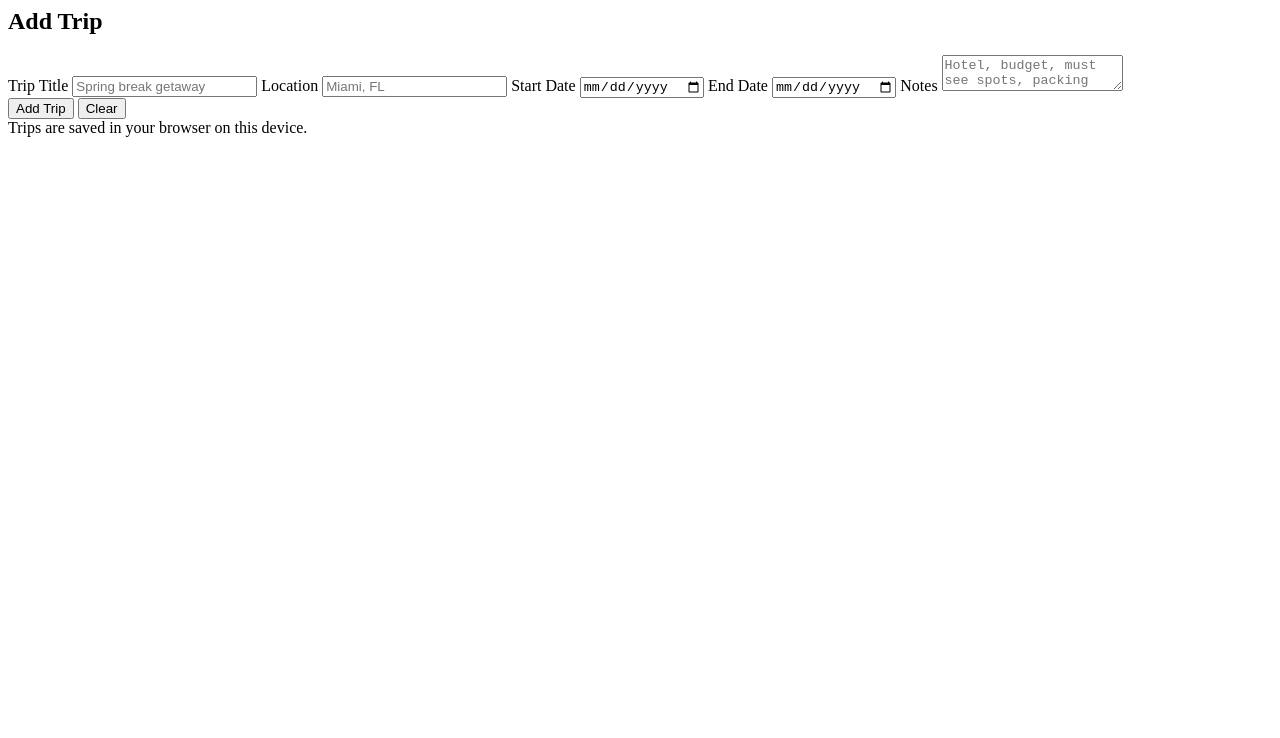
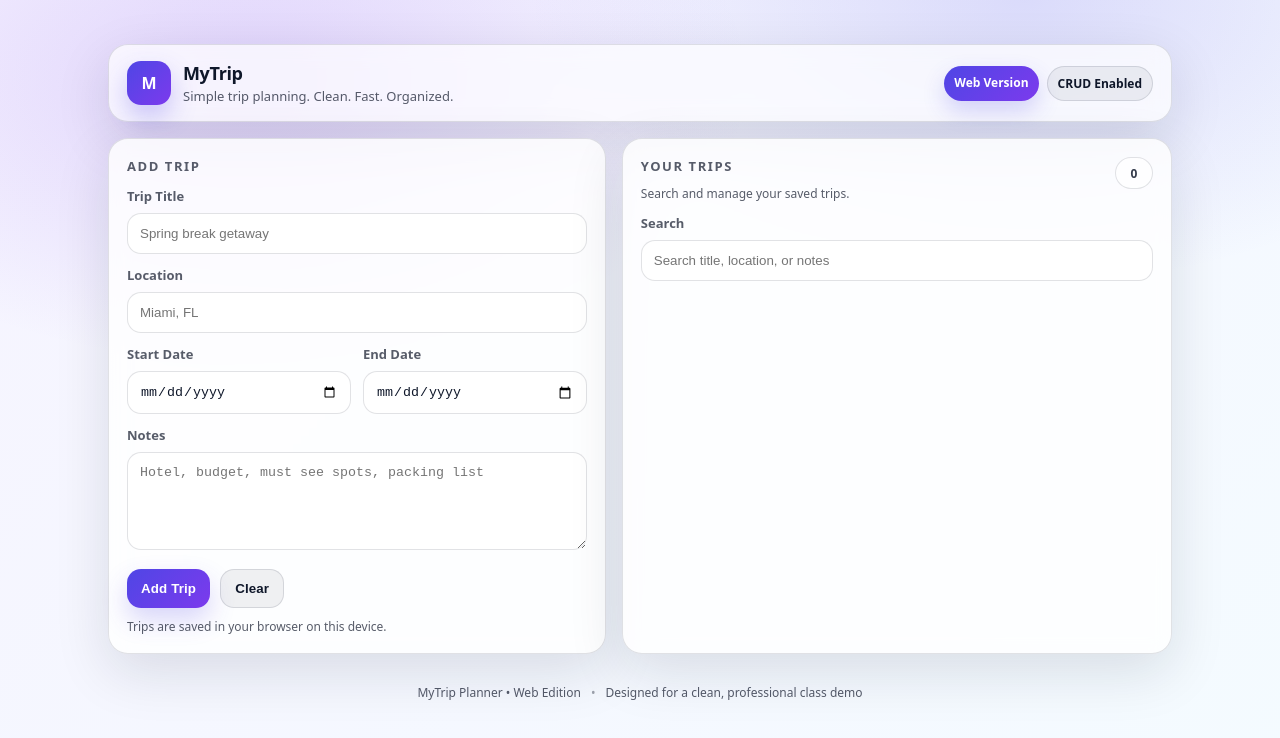
Before and after one commit to Amanda1772/mytrippwebsite, a plain HTML site: page index.html in a window 1280 px wide. Drawn offline with Linux system fonts and the light colour scheme.

Commit message:
Elegant UI redesign

```diff
--- a/index.html
+++ b/index.html
@@ -1,17 +1,49 @@
-<div class="container">
+<!DOCTYPE html>
+<html lang="en">
+<head>
+  <meta charset="UTF-8" />
+  <meta name="viewport" content="width=device-width, initial-scale=1.0"/>
+  <title>MyTrip Planner</title>
+  <link rel="stylesheet" href="style.css" />
+</head>
+
+<body>
+  <div class="shell">
+    <header class="hero">
+      <div class="brand">
+        <div class="logo">M</div>
+        <div>
+          <div class="brandName">MyTrip</div>
+          <div class="brandTag">Simple trip planning. Clean. Fast. Organized.</div>
+        </div>
+      </div>
+
+      <div class="heroRight">
+        <div class="pill">Web Version</div>
+        <div class="pill pillSoft">CRUD Enabled</div>
+      </div>
+    </header>
+
+    <section class="grid">
+      <div class="card">
         <h2>Add Trip</h2>
 
         <label for="title">Trip Title</label>
-  <input id="title" placeholder="Spring break getaway">
+        <input id="title" placeholder="Spring break getaway"/>
 
         <label for="location">Location</label>
-  <input id="location" placeholder="Miami, FL">
+        <input id="location" placeholder="Miami, FL"/>
 
+        <div class="twoCol">
+          <div>
             <label for="startDate">Start Date</label>
-  <input id="startDate" type="date">
-
+            <input id="startDate" type="date"/>
+          </div>
+          <div>
             <label for="endDate">End Date</label>
-  <input id="endDate" type="date">
+            <input id="endDate" type="date"/>
+          </div>
+        </div>
 
         <label for="notes">Notes</label>
         <textarea id="notes" placeholder="Hotel, budget, must see spots, packing list"></textarea>
@@ -23,3 +55,30 @@
 
         <div class="small">Trips are saved in your browser on this device.</div>
       </div>
+
+      <div class="card">
+        <div class="cardTop">
+          <div>
+            <h2>Your Trips</h2>
+            <div class="small">Search and manage your saved trips.</div>
+          </div>
+          <div class="count" id="countBadge">0</div>
+        </div>
+
+        <label for="search">Search</label>
+        <input id="search" placeholder="Search title, location, or notes" onkeyup="searchTrips()"/>
+
+        <ul id="tripList"></ul>
+      </div>
+    </section>
+
+    <footer class="footer">
+      <span>MyTrip Planner • Web Edition</span>
+      <span class="dot">•</span>
+      <span>Designed for a clean, professional class demo</span>
+    </footer>
+  </div>
+
+  <script src="script.js"></script>
+</body>
+</html>
--- a/script.js
+++ b/script.js
@@ -12,25 +12,32 @@ function clearForm(){
   document.getElementById("notes").value="";
 }
 
+function updateCount(n){
+  const el = document.getElementById("countBadge");
+  if (el) el.textContent = String(n);
+}
+
 function renderTrips(listToRender = trips){
   const list = document.getElementById("tripList");
   list.innerHTML="";
+
+  updateCount(listToRender.length);
 
   listToRender.forEach((trip,index)=>{
     const li = document.createElement("li");
     li.className = "tripCard";
 
-    const safeNotes = (trip.notes || "").trim();
+    const notes = (trip.notes || "").trim();
 
     li.innerHTML = `
       <div class="tripTop">
         <div>
-          <div class="tripTitle">${trip.title}</div>
-          <div class="tripMeta">${trip.location} • ${trip.startDate || ""} to ${trip.endDate || ""}</div>
+          <div class="tripTitle">${escapeHtml(trip.title)}</div>
+          <div class="tripMeta">${escapeHtml(trip.location)} • ${escapeHtml(trip.startDate || "")} to ${escapeHtml(trip.endDate || "")}</div>
         </div>
         <span class="delete" onclick="deleteTrip(${index})">Delete</span>
       </div>
-      ${safeNotes ? `<div class="tripNotes">${safeNotes}</div>` : ""}
+      ${notes ? `<div class="tripNotes">${escapeHtml(notes)}</div>` : ``}
     `;
 
     list.appendChild(li);
@@ -56,6 +63,9 @@ function addTrip(){
 }
 
 function deleteTrip(index){
+  const ok = confirm("Delete this trip?");
+  if (!ok) return;
+
   trips.splice(index,1);
   saveTrips();
   renderTrips();
@@ -78,4 +88,13 @@ function searchTrips(){
   renderTrips(filtered);
 }
 
+function escapeHtml(str){
+  return String(str)
+    .replaceAll("&","&amp;")
+    .replaceAll("<","&lt;")
+    .replaceAll(">","&gt;")
+    .replaceAll('"',"&quot;")
+    .replaceAll("'","&#039;");
+}
+
 renderTrips();
--- a/style.css
+++ b/style.css
@@ -2,8 +2,9 @@
   --bg1:#f6f4ff;
   --bg2:#f4fbff;
 
-  --card:#ffffff;
-  --border:rgba(15, 23, 42, 0.10);
+  --card:rgba(255,255,255,0.82);
+  --cardSolid:#ffffff;
+  --border:rgba(15, 23, 42, 0.12);
 
   --text:#0f172a;
   --muted:rgba(15, 23, 42, 0.70);
@@ -11,7 +12,7 @@
   --primary:#4f46e5;
   --primary2:#7c3aed;
 
-  --shadow: 0 18px 50px rgba(15, 23, 42, 0.10);
+  --shadow: 0 18px 55px rgba(15, 23, 42, 0.12);
 }
 
 *{ box-sizing:border-box; }
@@ -21,80 +22,196 @@ body{
   font-family: ui-sans-serif, system-ui, -apple-system, Segoe UI, Roboto, Arial, Helvetica, sans-serif;
   color:var(--text);
   background:
-    radial-gradient(900px 500px at 20% 10%, rgba(124, 58, 237, 0.16), transparent 55%),
-    radial-gradient(900px 500px at 80% 0%, rgba(79, 70, 229, 0.14), transparent 55%),
+    radial-gradient(900px 520px at 20% 10%, rgba(124, 58, 237, 0.18), transparent 55%),
+    radial-gradient(900px 520px at 80% 0%, rgba(79, 70, 229, 0.16), transparent 55%),
     linear-gradient(135deg, var(--bg1), var(--bg2));
-  padding:48px 18px;
+  min-height:100vh;
 }
 
-h1{
-  text-align:center;
-  margin:0 0 18px 0;
-  font-size:34px;
-  letter-spacing:-0.02em;
-  font-weight:800;
+.shell{
+  max-width: 1100px;
+  margin: 0 auto;
+  padding: 44px 18px 30px;
 }
 
-.container{
-  background: rgba(255,255,255,0.78);
+.hero{
+  display:flex;
+  align-items:center;
+  justify-content:space-between;
+  gap:14px;
+  padding: 16px 18px;
+  border-radius: 20px;
+  border: 1px solid var(--border);
+  background: rgba(255,255,255,0.70);
+  backdrop-filter: blur(10px);
+  box-shadow: var(--shadow);
+}
+
+.brand{
+  display:flex;
+  align-items:center;
+  gap:12px;
+}
+
+.logo{
+  width:44px;
+  height:44px;
+  border-radius:14px;
+  display:flex;
+  align-items:center;
+  justify-content:center;
+  color:white;
+  font-weight:900;
+  letter-spacing:-0.02em;
+  background: linear-gradient(135deg, var(--primary), var(--primary2));
+  box-shadow: 0 12px 26px rgba(79, 70, 229, 0.28);
+}
+
+.brandName{
+  font-size:18px;
+  font-weight:900;
+  letter-spacing:-0.02em;
+}
+
+.brandTag{
+  font-size:13px;
+  color:var(--muted);
+  margin-top:2px;
+}
+
+.heroRight{
+  display:flex;
+  gap:8px;
+  flex-wrap:wrap;
+  justify-content:flex-end;
+}
+
+.pill{
+  padding: 8px 10px;
+  border-radius: 999px;
+  font-size: 12px;
+  font-weight: 800;
+  color: white;
+  background: linear-gradient(135deg, var(--primary), var(--primary2));
+  box-shadow: 0 10px 22px rgba(79, 70, 229, 0.22);
+}
+
+.pillSoft{
+  color: var(--text);
+  background: rgba(15, 23, 42, 0.06);
+  box-shadow:none;
+  border: 1px solid var(--border);
+}
+
+.grid{
+  display:grid;
+  grid-template-columns: 1fr;
+  gap: 16px;
+  margin-top: 16px;
+}
+
+@media (min-width: 900px){
+  .grid{
+    grid-template-columns: 0.95fr 1.05fr;
+  }
+}
+
+.card{
+  background: var(--card);
   backdrop-filter: blur(10px);
   border: 1px solid var(--border);
-  padding:22px;
-  margin:18px auto;
-  max-width:760px;
-  border-radius:18px;
+  border-radius: 20px;
+  padding: 18px;
   box-shadow: var(--shadow);
+}
+
+.cardTop{
+  display:flex;
+  align-items:flex-start;
+  justify-content:space-between;
+  gap:12px;
+  margin-bottom: 8px;
+}
+
+.count{
+  min-width: 38px;
+  height: 32px;
+  padding: 0 10px;
+  display:flex;
+  align-items:center;
+  justify-content:center;
+  border-radius: 999px;
+  border: 1px solid var(--border);
+  background: rgba(255,255,255,0.70);
+  font-weight: 900;
+  font-size: 12px;
+  color: rgba(15, 23, 42, 0.85);
 }
 
 h2{
   margin:0 0 10px 0;
-  font-size:16px;
-  letter-spacing:0.02em;
-  text-transform:uppercase;
-  color:var(--muted);
+  font-size: 13px;
+  letter-spacing: 0.12em;
+  text-transform: uppercase;
+  color: var(--muted);
 }
 
 label{
   display:block;
-  margin-top:12px;
-  font-size:13px;
-  color:var(--muted);
-  font-weight:600;
+  margin-top: 12px;
+  font-size: 13px;
+  color: var(--muted);
+  font-weight: 700;
 }
 
 input, textarea{
   width:100%;
-  padding:12px 12px;
-  margin-top:8px;
-  border-radius:12px;
+  padding: 12px 12px;
+  margin-top: 8px;
+  border-radius: 14px;
   border: 1px solid var(--border);
   background: rgba(255,255,255,0.92);
-  color:var(--text);
+  color: var(--text);
   outline:none;
   transition: box-shadow 160ms ease, border-color 160ms ease, transform 160ms ease;
 }
 
-textarea{ resize: vertical; min-height: 92px; }
+textarea{
+  resize: vertical;
+  min-height: 98px;
+}
 
 input:focus, textarea:focus{
-  border-color: rgba(79, 70, 229, 0.45);
-  box-shadow: 0 0 0 5px rgba(79, 70, 229, 0.14);
+  border-color: rgba(79, 70, 229, 0.50);
+  box-shadow: 0 0 0 6px rgba(79, 70, 229, 0.14);
+}
+
+.twoCol{
+  display:grid;
+  grid-template-columns: 1fr;
+  gap: 12px;
+}
+
+@media (min-width: 560px){
+  .twoCol{
+    grid-template-columns: 1fr 1fr;
+  }
 }
 
 .actions{
   display:flex;
   gap:10px;
   flex-wrap:wrap;
-  margin-top:14px;
+  margin-top: 14px;
 }
 
 button{
-  padding:11px 14px;
+  padding: 11px 14px;
   border:none;
-  border-radius:12px;
+  border-radius: 14px;
   cursor:pointer;
-  font-weight:700;
-  letter-spacing:0.01em;
+  font-weight: 900;
+  letter-spacing: 0.01em;
   color:white;
   background: linear-gradient(135deg, var(--primary), var(--primary2));
   box-shadow: 0 12px 26px rgba(79, 70, 229, 0.22);
@@ -108,7 +225,7 @@ button:hover{
 
 button:active{
   transform: translateY(0px);
-  opacity:0.95;
+  opacity:0.96;
 }
 
 .secondary{
@@ -123,42 +240,49 @@ button:active{
   box-shadow:none;
 }
 
+.small{
+  font-size: 12px;
+  color: var(--muted);
+  margin-top: 10px;
+}
+
 #tripList{
   list-style:none;
   padding:0;
   margin: 14px 0 0 0;
   display:grid;
-  gap:12px;
+  gap: 12px;
 }
 
 .tripCard{
   background: rgba(255,255,255,0.92);
   border: 1px solid var(--border);
-  border-radius:16px;
-  padding:14px 14px;
+  border-radius: 18px;
+  padding: 14px;
 }
 
 .tripTop{
   display:flex;
   align-items:flex-start;
   justify-content:space-between;
-  gap:10px;
+  gap: 10px;
 }
 
 .tripTitle{
-  font-weight:800;
-  letter-spacing:-0.01em;
+  font-weight: 900;
+  letter-spacing: -0.01em;
+  font-size: 15px;
 }
 
 .tripMeta{
-  margin-top:4px;
-  font-size:13px;
-  color:var(--muted);
+  margin-top: 4px;
+  font-size: 13px;
+  color: var(--muted);
 }
 
 .tripNotes{
-  margin-top:10px;
-  font-size:14px;
+  margin-top: 10px;
+  font-size: 14px;
   color: rgba(15, 23, 42, 0.82);
   white-space: pre-wrap;
 }
@@ -167,14 +291,14 @@ button:active{
   display:inline-flex;
   align-items:center;
   justify-content:center;
-  padding:8px 10px;
-  border-radius:12px;
+  padding: 8px 10px;
+  border-radius: 14px;
   border: 1px solid rgba(239, 68, 68, 0.25);
   background: rgba(239, 68, 68, 0.10);
   color: rgba(185, 28, 28, 0.95);
   cursor:pointer;
-  font-weight:700;
-  font-size:13px;
+  font-weight: 900;
+  font-size: 12px;
   user-select:none;
 }
 
@@ -182,8 +306,17 @@ button:active{
   background: rgba(239, 68, 68, 0.14);
 }
 
-.small{
-  font-size:12px;
-  color:var(--muted);
-  margin-top:8px;
+.footer{
+  margin-top: 16px;
+  padding: 14px 4px;
+  display:flex;
+  gap:10px;
+  flex-wrap:wrap;
+  justify-content:center;
+  color: var(--muted);
+  font-size: 12px;
 }
+
+.dot{
+  opacity: 0.55;
+}
```
Lines whose indentation alone changed are shown as unchanged.
